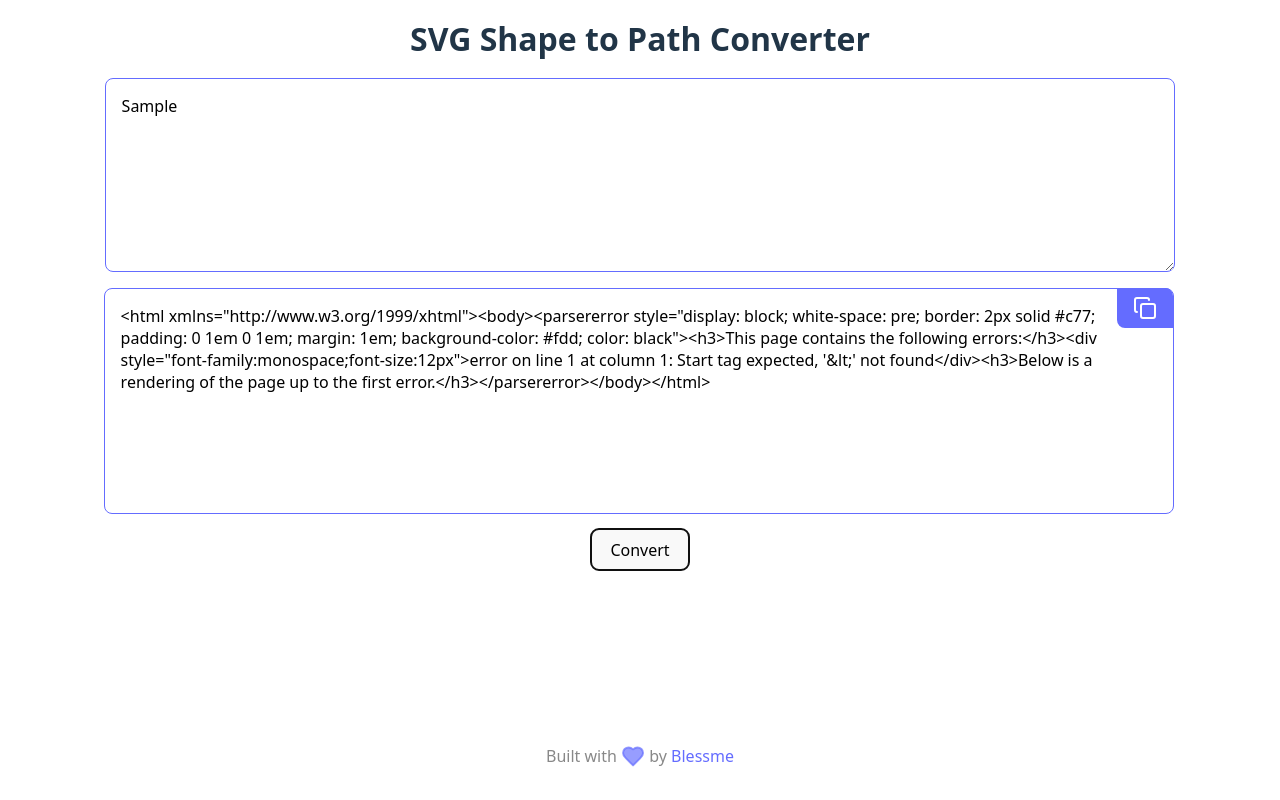
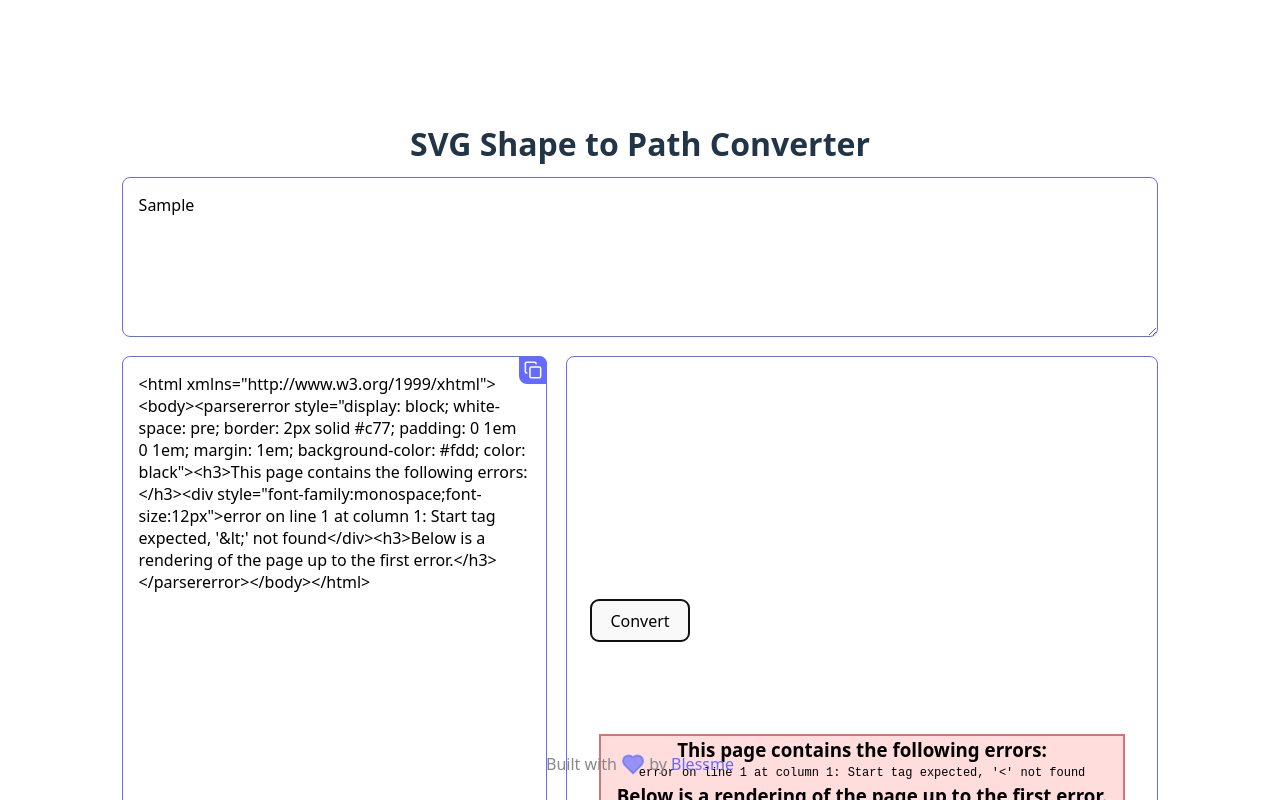
Before and after one commit to blessme247/svg-shape-to-path-converter, a website built with Vite: page index.html in a window 1280 px wide. Both pictures are taken after typing "Sample" into the empty fields and a click on the button "Convert". Shown: the top 800 px of the page. Built offline with nearby package versions, Linux system fonts and the light colour scheme.

Commit message:
fix: css resets

```diff
--- a/src/convert.ts
+++ b/src/convert.ts
@@ -3,7 +3,7 @@ export function convertSvgShapesToPaths(button: HTMLButtonElement) {
     // svg: SVGSVGElement
 
     const textArea = document.querySelector<HTMLTextAreaElement>("#svg-paste")!;
-    const pathArea = document.querySelector<HTMLTextAreaElement>("#path")!;
+    const pathArea = document.querySelector<HTMLTextAreaElement>("#svg-copy")!;
     const parser = new DOMParser();
     const svgDoc = parser.parseFromString(textArea.value, "image/svg+xml");
     const svgPaste = svgDoc.documentElement;
@@ -25,6 +25,25 @@ export function convertSvgShapesToPaths(button: HTMLButtonElement) {
     }
 
     pathArea.value = svgPaste.outerHTML;
+
+    // select preview wrapper element
+    const previewWrapper = document.querySelector<HTMLDivElement>('.svg-preview-wrapper')!
+
+    // create svg preview element
+    const svgPreview = document.createElement("div")
+    svgPreview.classList.add("svg-preview")
+    previewWrapper.appendChild(svgPreview)
+
+    // update data preview attribute
+    previewWrapper.setAttribute("data-preview", "true")
+
+    // remove previous svg preview if exists
+    // const previousSvgPreview = document.querySelector<HTMLDivElement>('.svg-preview')
+    // if (previousSvgPreview) {
+    //   previousSvgPreview.remove()
+    // }
+   // Directly append the SVG to the preview container
+   svgPreview.appendChild(svgPaste);
   });
 }
 
--- a/src/main.ts
+++ b/src/main.ts
@@ -13,10 +13,16 @@ document.querySelector<HTMLDivElement>('#app')!.innerHTML = `
 
     <section class="convert-wrapper" >
     <textarea id="svg-paste" placeholder="Paste your SVG code here"></textarea>
-    <div class="path-wrapper">
-    <textarea id="path" placeholder="Your path will appear here" readonly>
+
+    <div class="svg-preview-wrapper" data-preview="false" >
+
+    <div class="textarea-wrapper">
+    <textarea id="svg-copy" placeholder="Your path will appear here" readonly>
     </textarea>
-    <svg class="copy" data-copied="false" xmlns="http://www.w3.org/2000/svg" width="24" height="24" viewBox="0 0 24 24" fill="none" stroke="currentColor" stroke-width="2" stroke-linecap="round" stroke-linejoin="round" class="lucide lucide-copy-icon lucide-copy"> <path class="check" d="m12 15 2 2 4-4" pathLength="1"/> <rect width="14" height="14" x="8" y="8" rx="2" ry="2"/><path d="M4 16c-1.1 0-2-.9-2-2V4c0-1.1.9-2 2-2h10c1.1 0 2 .9 2 2"/></svg>
+    <svg class="copy" data-copied="false" xmlns="http://www.w3.org/2000/svg" width="28" height="28" viewBox="0 0 24 24" fill="none" stroke="currentColor" stroke-width="2" stroke-linecap="round" stroke-linejoin="round" class="lucide lucide-copy-icon lucide-copy"> <path class="check" d="m12 15 2 2 4-4" pathLength="1"/> <rect width="14" height="14" x="8" y="8" rx="2" ry="2"/><path d="M4 16c-1.1 0-2-.9-2-2V4c0-1.1.9-2 2-2h10c1.1 0 2 .9 2 2"/></svg>
+    </div>
+
+
     </div>
     <div class="card">
       <button id="convert" type="button">Convert</button>
--- a/src/style.css
+++ b/src/style.css
@@ -13,6 +13,12 @@
   -moz-osx-font-smoothing: grayscale;
 }
 
+*{
+  box-sizing: border-box;
+  margin: 0;
+  padding: 0;
+}
+
 a {
   font-weight: 500;
   color: #646cff;
@@ -25,7 +31,7 @@ a:hover {
 body {
   margin: 0;
   display: flex;
-  place-items: start;
+  place-items: center;
   min-width: 320px;
   min-height: 100vh;
 }
@@ -33,6 +39,7 @@ body {
 h1 {
   font-size: calc(1.5rem + 1.5vw) * 1.5;
   line-height: 1.1;
+  margin-bottom: 1rem;
 }
 
 #app {
@@ -50,7 +57,7 @@ h1 {
   width: 100%;
   display: flex;
   flex-direction: column;
-  gap: 1rem;
+  gap: 1.2rem;
 }
 
 textarea {
@@ -73,38 +80,65 @@ textarea {
   resize: vertical;
 }
 
-.path-wrapper {
+.svg-preview-wrapper {
+  width: 90%;
+  display: grid;
+  height: 12rem;
+  grid-template-columns: 5fr 0fr;
+  /* gap: 1.2rem; */
+  transition: grid-template-columns 0.8s cubic-bezier(0.22, 0.61, 0.36, 1);
+  margin: 0 auto;
+}
+
+.svg-preview-wrapper[data-preview="true"] {
+  grid-template-columns: 3fr 2fr;
+}
+
+.textarea-wrapper {
   position: relative;
-  height: 12rem;
+  /* height: 12rem; */
+  height: 100%;
   /* border: 1px solid #646cff; */
-  width: 90%;
-  margin: 0 auto;
+  /* width: 90%; */
+  /* margin: 0 auto; */
   border-radius: 8px;
 
-}
-
-#path {
+  #svg-copy {
     padding: 1rem;
     height: 100%;
     width: 100%;
+    /* width: 100%; */
     /* border: none; */
-  margin: 0 auto;
+    /* margin: 0 auto;
     position: absolute;
     left: 0;
-  left: -18px;
+    left: -18px; */
     resize: none;
   }
-
+}
 
 .copy {
   position: absolute;
   top: 0;
-  right: -15px;
-  padding: 0.5rem 1rem;
+  right: 0;
+  /* padding: 0.5rem 1rem; */
+  padding: .3rem;
   background-color: #646cff;
   color: #fff;
   border-radius: 0 8px 0 8px;
   cursor: pointer;
+}
+
+.svg-preview{
+  padding: 1rem;
+  height: 100%;
+  border-radius: 8px;
+  display: flex;
+  justify-content: center;
+  align-items: center;
+  border: 1px solid #646cff;
+  margin-left: 1.2rem;
+  background-color: transparent;
 }
 
 .logo {
@@ -127,7 +161,7 @@ textarea {
 .read-the-docs {
   color: #888;
   position: absolute;
-  bottom: 1rem;
+  bottom: 1.5rem;
   left: 50%;
   transform: translateX(-50%);
 
@@ -175,6 +209,10 @@ button:focus-visible {
   animation: none;
 }
 
+.copy[data-copied="false"] {
+  /* cursor: not-allowed; */
+}
+
 .copy[data-copied="true"] .check{
   animation: dash 0.5s linear ;
 }
@@ -187,3 +225,6 @@ button:focus-visible {
     stroke-dashoffset: 0;
   }
 }
+
+/* <div class="svg-preview">
+</div> */
```
Lines whose indentation alone changed are shown as unchanged.
